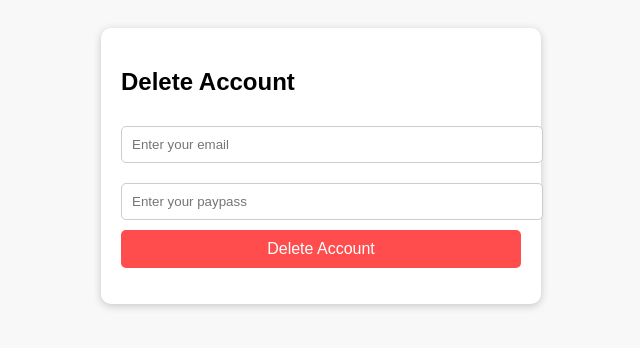
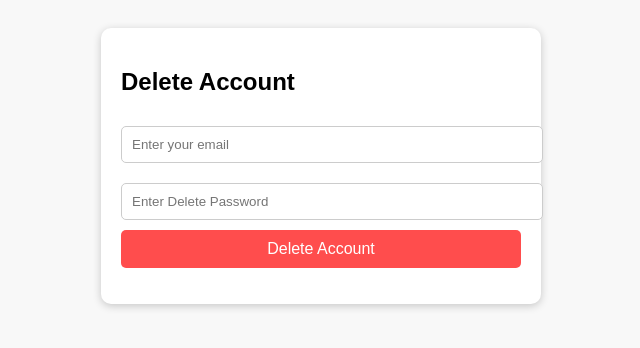
Before and after one commit to KawaiiPanicX/Income, a website: page delete_account.html in a window 1280 px wide. Shown: the full height of the page, 319-959 px from the left. Drawn offline with Linux system fonts and the light colour scheme.

Commit message:
Update delete_account.html

```diff
--- a/delete_account.html
+++ b/delete_account.html
@@ -48,7 +48,7 @@
   <div class="container">
     <h2>Delete Account</h2>
     <input type="email" id="email" placeholder="Enter your email" required>
-    <input type="password" id="paypass" placeholder="Enter your paypass" required>
+    <input type="password" id="paypass" placeholder="Enter Delete Password" required>
     <button onclick="deleteAccount()">Delete Account</button>
     <p id="result"></p>
   </div>
```
